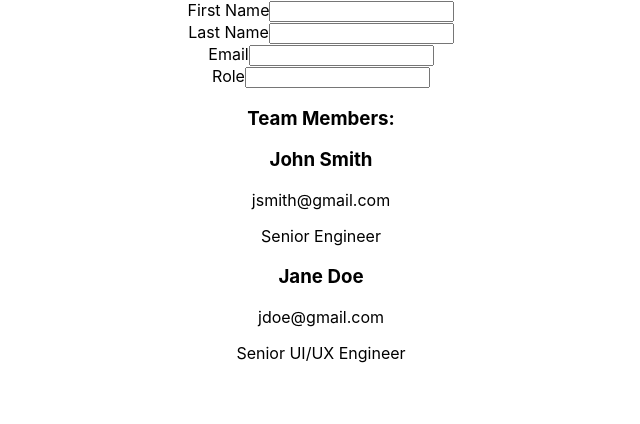
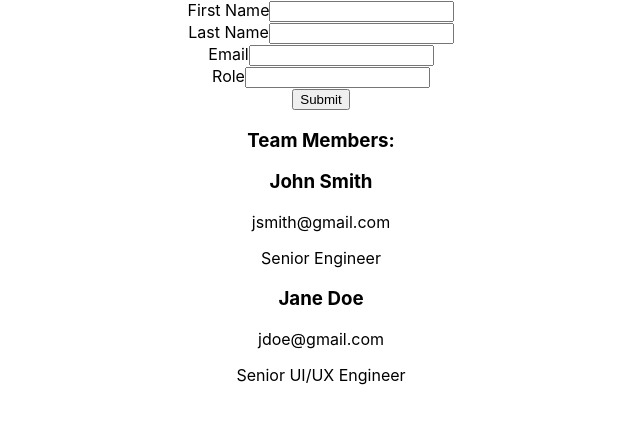
Before and after one commit to maribelcuales/team-builder, a React (Create React App) app in the folder team-builder/: page / in a window 1280 px wide. Shown: the top 424 px of the page, without its empty margins (319-959 px from the left). Built offline with nearby package versions, Linux system fonts and the light colour scheme.

Commit message:
Created input for submit and passed onFormSubmit prop to Form component.

```diff
--- a/team-builder/src/App.js
+++ b/team-builder/src/App.js
@@ -44,6 +44,7 @@ function App() {
       <Form
         onInputChange={onInputChange}
         formValues={formValues}
+        onFormSubmit={onFormSubmit}
       />
 
       <h3>Team Members:</h3>
--- a/team-builder/src/components/Form.js
+++ b/team-builder/src/components/Form.js
@@ -2,7 +2,7 @@ import React from "react";
 
 function Form(props) {
   return (
-    <form>
+    <form onSubmit={props.onFormSubmit}>
       <label>First Name
         <input
           onChange={props.onInputChange}
@@ -38,6 +38,8 @@ function Form(props) {
           type='text'
         />
       </label><br />
+
+      <input type='submit' />
     </form>
   )
 };
```
